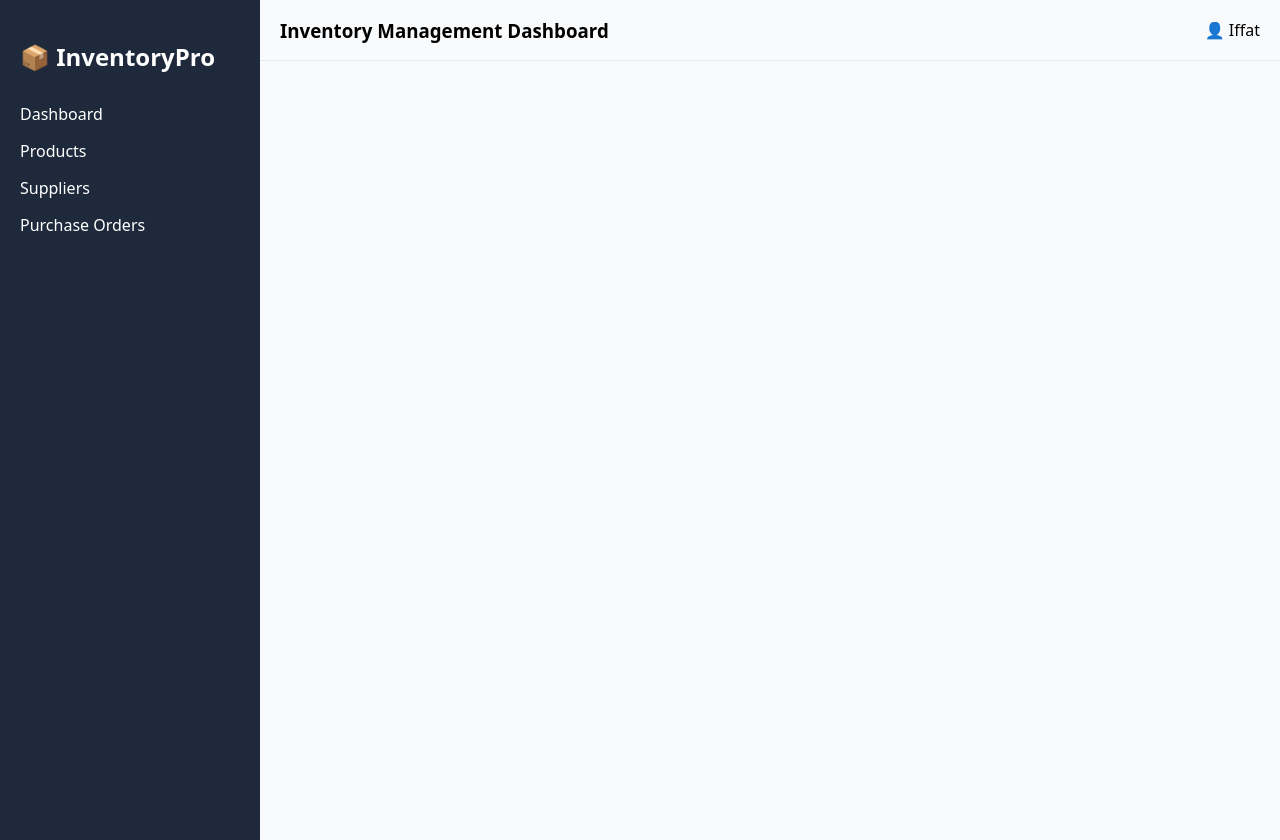
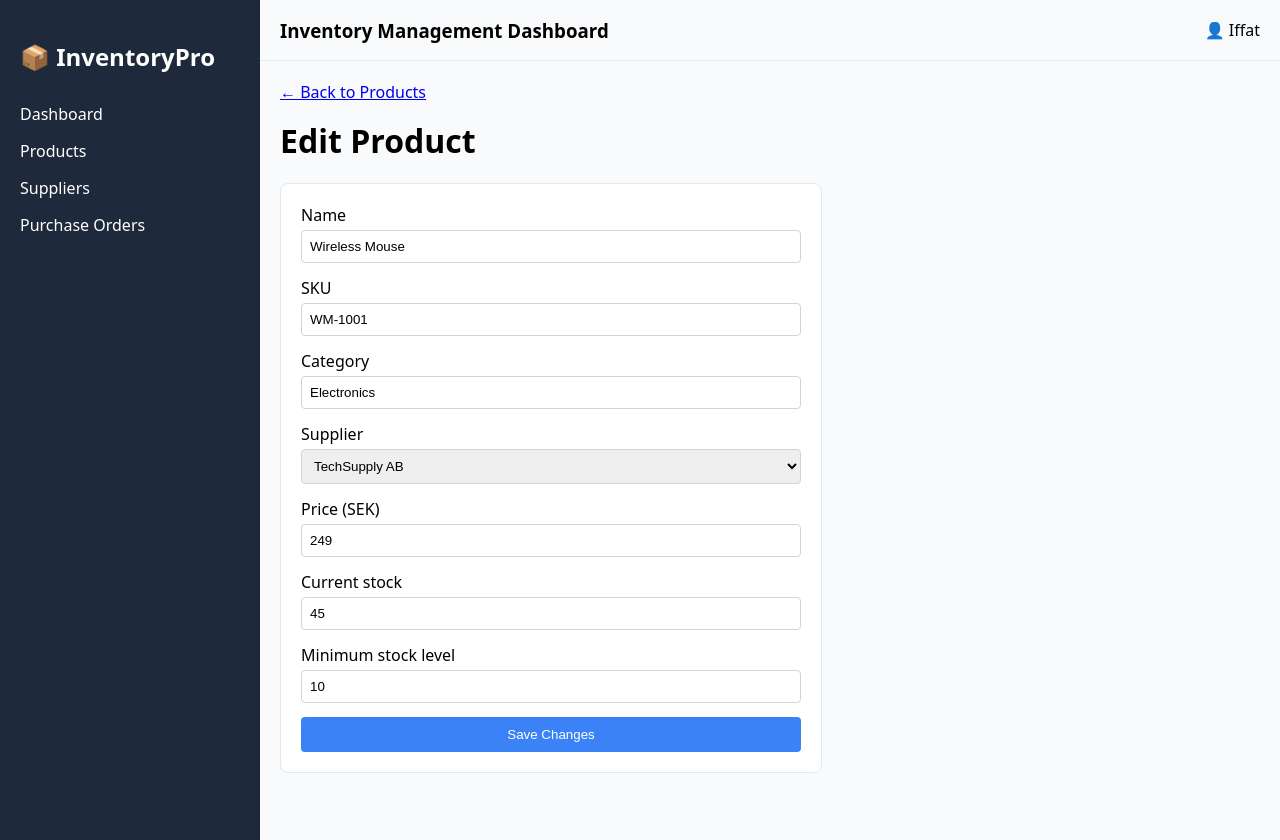
Before and after one commit to Iffat-Sudo/inventory-management-dashboard, a React (Vite) app: page /products/1/edit in a window 1280 px wide. Built offline with nearby package versions, Linux system fonts and the light colour scheme.

Commit message:
Add Edit product page, reusing ProductForm with initialValues

```diff
--- a/src/App.tsx
+++ b/src/App.tsx
@@ -7,6 +7,7 @@ import ProductDetails from './pages/ProductDetails/ProductDetails';
 import Suppliers from './pages/Suppliers/Suppliers';
 import PurchaseOrders from './pages/PurchaseOrders/PurchaseOrders';
 import AddProduct from './pages/AddProduct/AddProduct';
+import EditProduct from './pages/EditProduct/EditProduct';
 
 function App() {
   return (
@@ -20,6 +21,7 @@ function App() {
               <Route path="/" element={<Dashboard />} />
               <Route path="/products" element={<Products />} />
               <Route path="/products/new" element={<AddProduct />} />
+              <Route path="/products/:id/edit" element={<EditProduct />} />
               <Route path="/products/:id" element={<ProductDetails />} />
               <Route path="/suppliers" element={<Suppliers />} />
               <Route path="/orders" element={<PurchaseOrders />} />
--- /dev/null
+++ b/src/pages/EditProduct/EditProduct.tsx
@@ -0,0 +1,39 @@
+import { useDispatch, useSelector } from 'react-redux';
+import { useNavigate, useParams, Link } from 'react-router-dom';
+import type { RootState } from '../../store';
+import ProductForm from '../../components/ProductForm';
+import { updateProduct } from '../../store/productsSlice';
+
+function EditProduct() {
+  const { id } = useParams();
+  const dispatch = useDispatch();
+  const navigate = useNavigate();
+  const products = useSelector((state: RootState) => state.products.items);
+  const product = products.find((p) => p.id === id);
+
+  if (!product) {
+    return (
+      <div>
+        <h1>Product not found</h1>
+        <Link to="/products">← Back to Products</Link>
+      </div>
+    );
+  }
+
+  return (
+    <div>
+      <Link to="/products">← Back to Products</Link>
+      <h1 style={{ marginTop: '16px' }}>Edit Product</h1>
+      <ProductForm
+        initialValues={product}
+        submitLabel="Save Changes"
+        onSubmit={(data) => {
+          dispatch(updateProduct({ ...data, id: product.id }));
+          navigate('/products');
+        }}
+      />
+    </div>
+  );
+}
+
+export default EditProduct;
--- a/src/pages/Products/Products.tsx
+++ b/src/pages/Products/Products.tsx
@@ -1,7 +1,7 @@
-import { useSelector, useDispatch } from 'react-redux';
-import { Link } from 'react-router-dom';
-import type { RootState } from '../../store';
-import { deleteProduct } from '../../store/productsSlice';
+import { useSelector, useDispatch } from "react-redux";
+import { Link } from "react-router-dom";
+import type { RootState } from "../../store";
+import { deleteProduct } from "../../store/productsSlice";
 
 function Products() {
   const products = useSelector((state: RootState) => state.products.items);
@@ -16,54 +16,74 @@ function Products() {
 
   return (
     <div>
-      <div style={{ display: 'flex', justifyContent: 'space-between', alignItems: 'center' }}>
+      <div
+        style={{
+          display: "flex",
+          justifyContent: "space-between",
+          alignItems: "center",
+        }}
+      >
         <h1>Products</h1>
         <Link
           to="/products/new"
           style={{
-      backgroundColor: '#3B82F6',
-      color: 'white',
-      padding: '8px 16px',
-      borderRadius: '4px',
-      textDecoration: 'none',
+            backgroundColor: "#3B82F6",
+            color: "white",
+            padding: "8px 16px",
+            borderRadius: "4px",
+            textDecoration: "none",
           }}
         >
           + Add Product
         </Link>
       </div>
-      <table style={{ width: '100%', borderCollapse: 'collapse', marginTop: '20px' }}>
+      <table
+        style={{ width: "100%", borderCollapse: "collapse", marginTop: "20px" }}
+      >
         <thead>
-          <tr style={{ borderBottom: '2px solid #e2e8f0', textAlign: 'left' }}>
-            <th style={{ padding: '10px' }}>Name</th>
-            <th style={{ padding: '10px' }}>SKU</th>
-            <th style={{ padding: '10px' }}>Category</th>
-            <th style={{ padding: '10px' }}>Supplier</th>
-            <th style={{ padding: '10px' }}>Price (SEK)</th>
-            <th style={{ padding: '10px' }}>Stock</th>
-            <th style={{ padding: '10px' }}>Actions</th>
+          <tr style={{ borderBottom: "2px solid #e2e8f0", textAlign: "left" }}>
+            <th style={{ padding: "10px" }}>Name</th>
+            <th style={{ padding: "10px" }}>SKU</th>
+            <th style={{ padding: "10px" }}>Category</th>
+            <th style={{ padding: "10px" }}>Supplier</th>
+            <th style={{ padding: "10px" }}>Price (SEK)</th>
+            <th style={{ padding: "10px" }}>Stock</th>
+            <th style={{ padding: "10px" }}>Actions</th>
           </tr>
         </thead>
         <tbody>
           {products.map((product) => (
-            <tr key={product.id} style={{ borderBottom: '1px solid #f1f5f9' }}>
-              <td style={{ padding: '10px' }}>
+            <tr key={product.id} style={{ borderBottom: "1px solid #f1f5f9" }}>
+              <td style={{ padding: "10px" }}>
                 <Link to={`/products/${product.id}`}>{product.name}</Link>
               </td>
-              <td style={{ padding: '10px' }}>{product.sku}</td>
-              <td style={{ padding: '10px' }}>{product.category}</td>
-              <td style={{ padding: '10px' }}>{product.supplier}</td>
-              <td style={{ padding: '10px' }}>{product.price}</td>
-              <td style={{ padding: '10px' }}>{product.currentStock}</td>
-              <td style={{ padding: '10px' }}>
+              <td style={{ padding: "10px" }}>{product.sku}</td>
+              <td style={{ padding: "10px" }}>{product.category}</td>
+              <td style={{ padding: "10px" }}>{product.supplier}</td>
+              <td style={{ padding: "10px" }}>{product.price}</td>
+              <td style={{ padding: "10px" }}>{product.currentStock}</td>
+              <td style={{ padding: "10px", display: "flex", gap: "8px" }}>
+                <Link
+                  to={`/products/${product.id}/edit`}
+                  style={{
+                    backgroundColor: "#3B82F6",
+                    color: "white",
+                    padding: "6px 12px",
+                    borderRadius: "4px",
+                    textDecoration: "none",
+                  }}
+                >
+                  Edit
+                </Link>
                 <button
                   onClick={() => handleDelete(product.id, product.name)}
                   style={{
-                    backgroundColor: '#EF4444',
-                    color: 'white',
-                    border: 'none',
-                    borderRadius: '4px',
-                    padding: '6px 12px',
-                    cursor: 'pointer',
+                    backgroundColor: "#EF4444",
+                    color: "white",
+                    border: "none",
+                    borderRadius: "4px",
+                    padding: "6px 12px",
+                    cursor: "pointer",
                   }}
                 >
                   Delete
```
Lines whose indentation alone changed are shown as unchanged.
